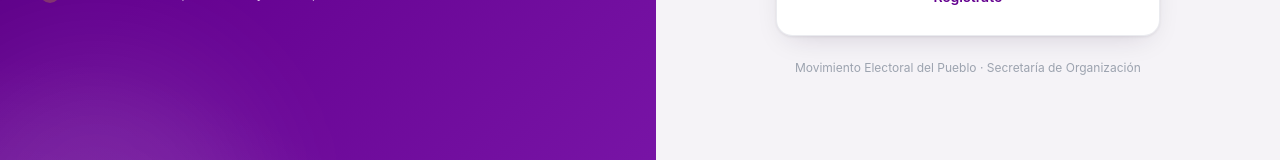
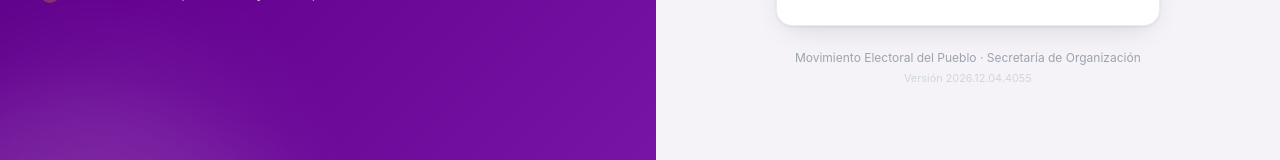
Before and after one commit to andressalvador18740993-blip/censomep, a React (Vite) app in the folder frontend/: page /login in a window 1280 px wide. Shown: the part 557-717 px from the top of the page. Built offline with nearby package versions, Linux system fonts and the light colour scheme; no server answers; what pocketbase would draw is missing.

Commit message:
update frontend/src/pages/Login.tsx

```diff
--- a/frontend/src/pages/Login.tsx
+++ b/frontend/src/pages/Login.tsx
@@ -173,6 +173,7 @@ export default function Login() {
 
           <p className="mt-6 text-center text-xs text-gray-400">
             Movimiento Electoral del Pueblo · Secretaría de Organización
+            <span className="mt-1 block text-[0.68rem] text-gray-300">Versión {__APP_VERSION__}</span>
           </p>
         </div>
       </div>
```
